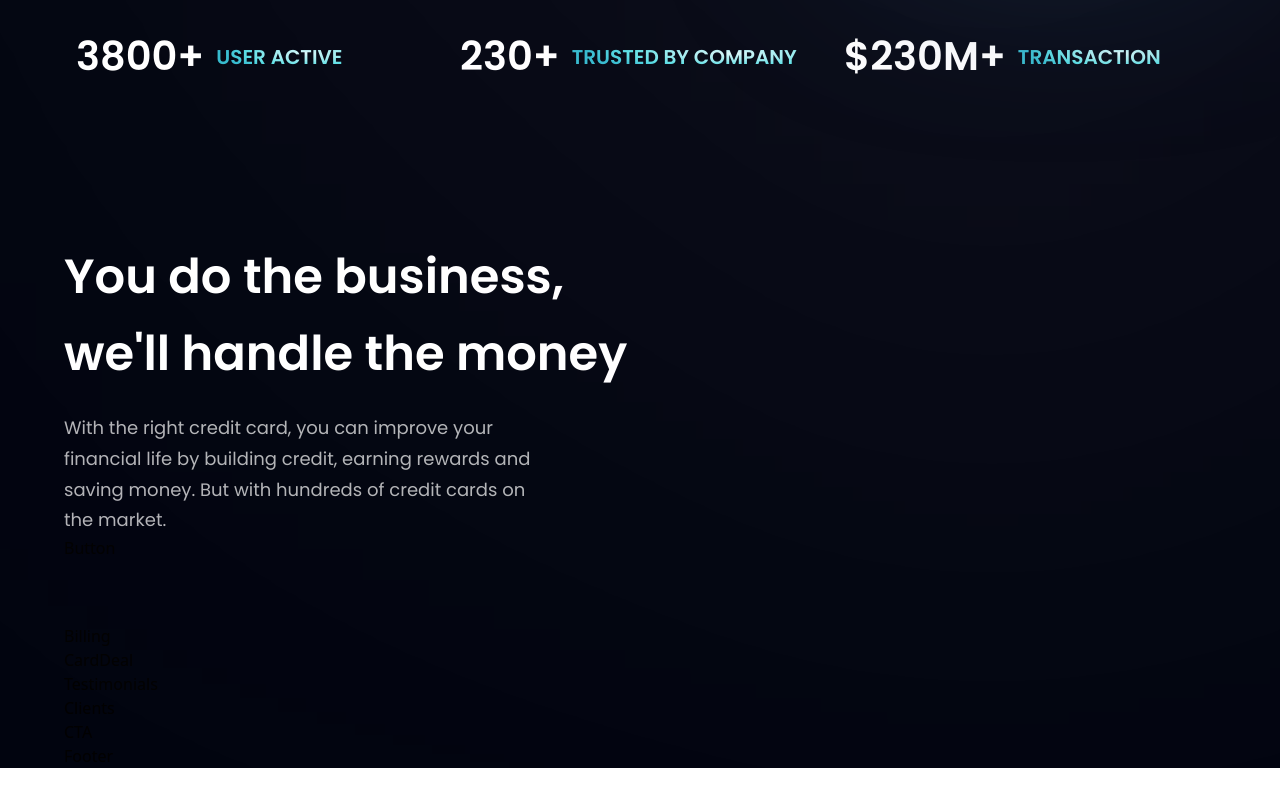
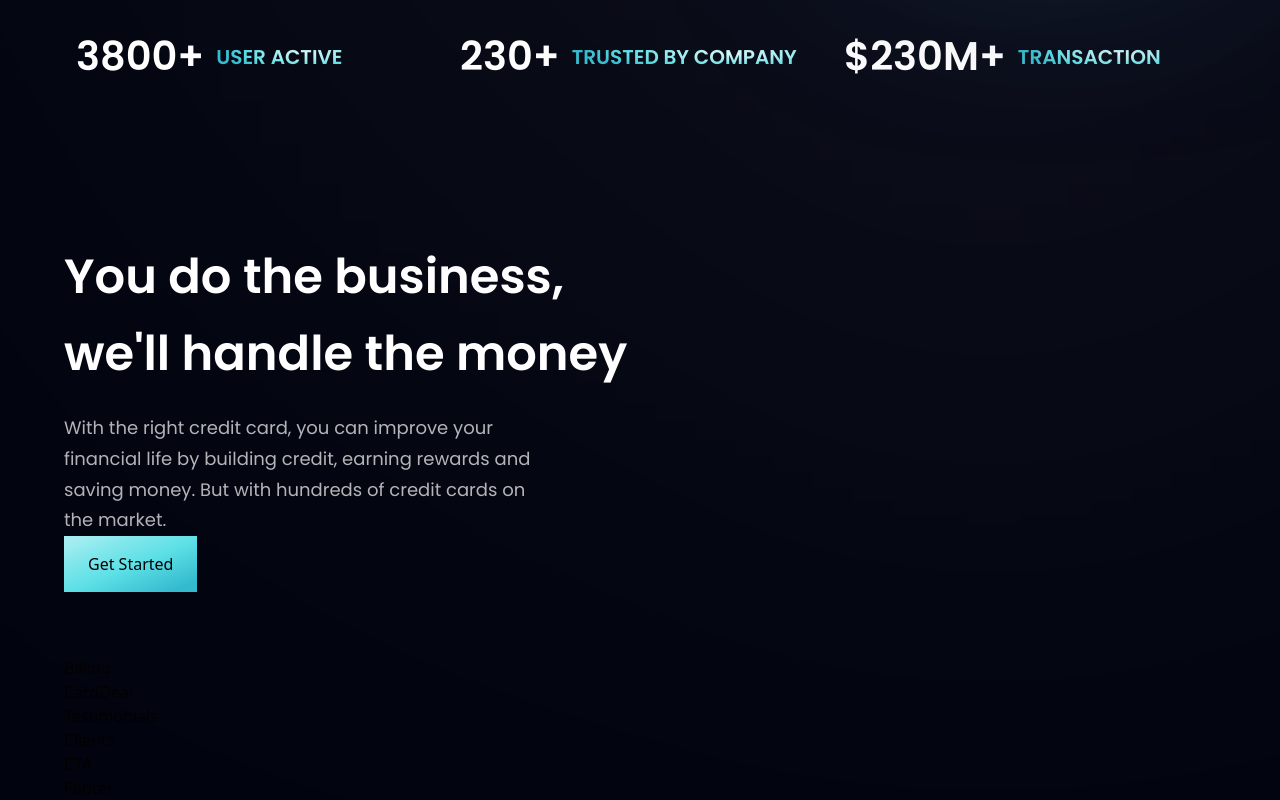
Before and after one commit to arooj-ilyas/vite-react-tailwind-project, a React (Vite) app: page / in a window 1280 px wide. Shown: the part 772-1572 px from the top of the page. Before the commit the page ends 1540 px from the top, so only its background shows below. Built offline with nearby package versions, Linux system fonts and the light colour scheme.

Commit message:
button component started and semi-styled

```diff
--- a/src/components/Button.jsx
+++ b/src/components/Button.jsx
@@ -1,7 +1,11 @@
 import React from "react";
 
-const Button = () => {
-  return <div>Button</div>;
-};
+const Button = ({styles}) => {
+  return (
+    <button type="button" className={`py-4 px-6 bg-blue-gradient`}>
+      Get Started
+    </button>
+  )
+}
 
 export default Button;
```
